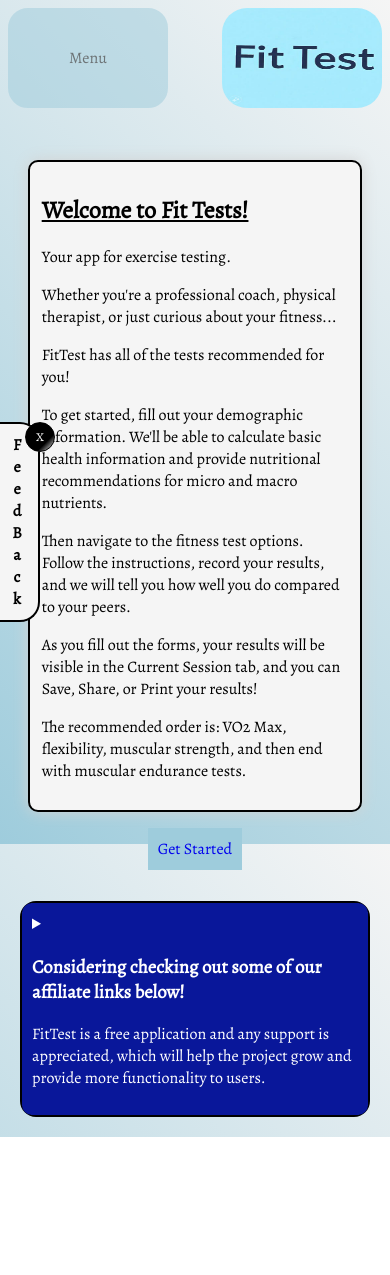
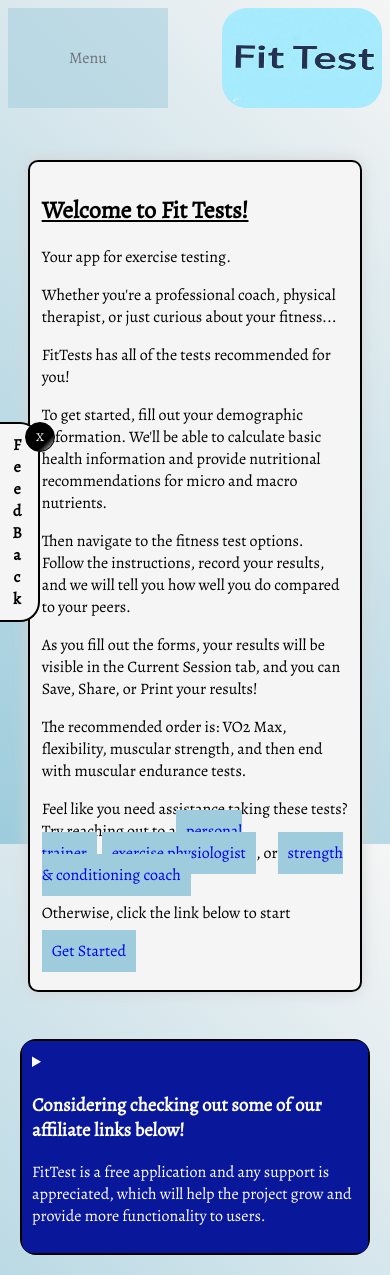
Before and after one commit to damatoaj/fitTest, a React (Create React App) app: page /#/ in a window 390 px wide. Before the commit the page ends 1137 px from the top, so only its background shows below. Built offline with nearby package versions, Linux system fonts and the light colour scheme.

Commit message:
Removed border radius on mobile nav button

```diff
--- a/src/CSS/Links.css
+++ b/src/CSS/Links.css
@@ -256,6 +256,7 @@ footer a {
         margin: 0;
     }
     nav > button {
+        border-radius:0;
         /* transform: rotate(90deg); */
         width: 160px;
         /* height: 100px; */
@@ -265,6 +266,7 @@ footer a {
         margin: 0;
         left: 70px; */
         overflow-wrap:break-all;
+
         /* word-wrap: break-word; */
     }
     nav > ul {
--- a/src/Screens/Home.tsx
+++ b/src/Screens/Home.tsx
@@ -12,7 +12,7 @@ const Home = () => {
                     Whether you're a professional coach, physical therapist, or just curious about your fitness...
                 </p>
                 <p>
-                    FitTest has all of the tests recommended for you!
+                    FitTests has all of the tests recommended for you!
                 </p>
                 <p>
                     To get started, fill out your demographic information. We'll be able to calculate basic health information and provide nutritional recommendations for micro and macro nutrients.
@@ -26,8 +26,36 @@ const Home = () => {
                 <p>
                     The recommended order is: VO2 Max, flexibility, muscular strength, and then end with muscular endurance tests.
                 </p>
+
+                <p>
+                    Feel like you need assistance taking these tests? Try reaching out to a
+                    <a
+                        target='_blank'
+                        rel='noreferrer'
+                        href='https://www.ecosia.org/search?addon=opensearch&addonversion=7.1.0&q=personal+trainers+near+me'>
+                        personal trainer
+                    </a>,
+                    <a
+                        target='_blank'
+                        rel='noreferrer'
+                        href='https://www.ecosia.org/search?addon=opensearch&addonversion=7.1.0&q=exercise+physiologist+near+me'>
+                        exercise physiologist
+                    </a>,
+                    or
+                    <a
+                        target='_blank'
+                        rel='noreferrer'
+                        href='https://www.ecosia.org/search?addon=opensearch&addonversion=7.1.0&q=strength+and+conditioning+coach+near+me'>
+                        strength & conditioning coach
+                    </a>
+                </p>
+                <p>
+                    Otherwise, click the link below to start
+                </p>
+                <p>
+                    <Link to='/parq' style={{textAlign:'center'}}>Get Started</Link>
+                </p>
             </article>
-            <Link to='/parq' style={{textAlign:'center'}}>Get Started</Link>
         </main>
     )
 }
```
